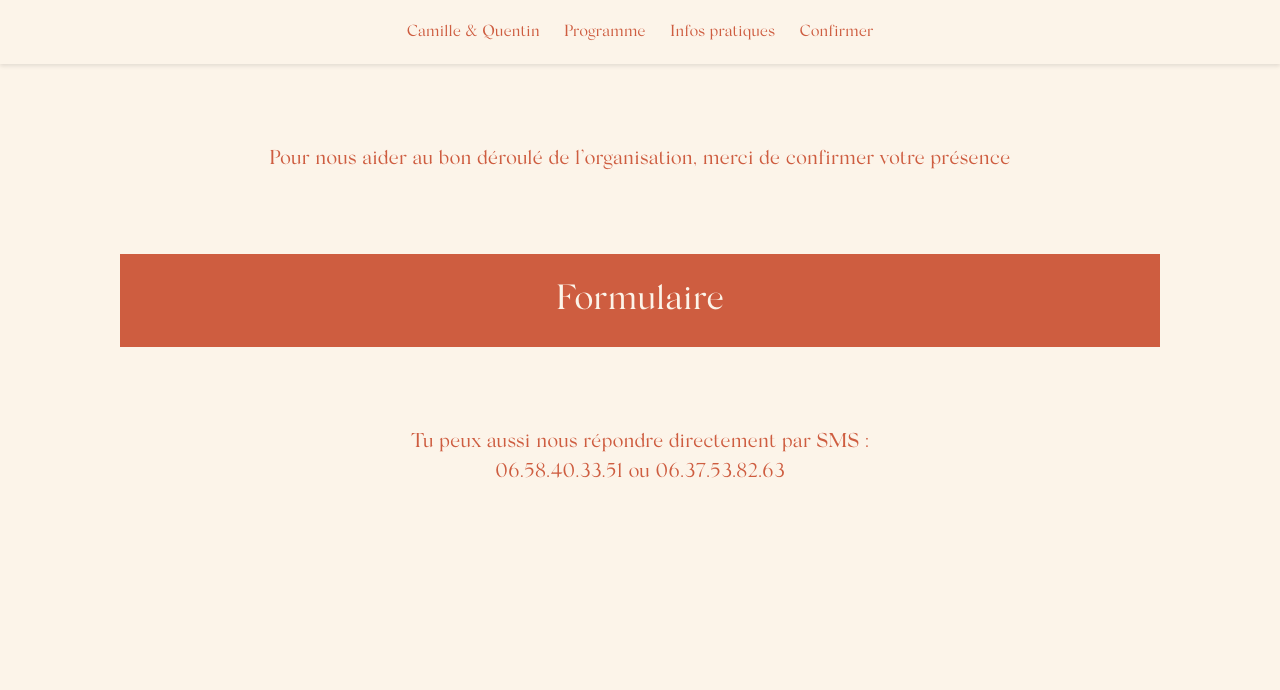
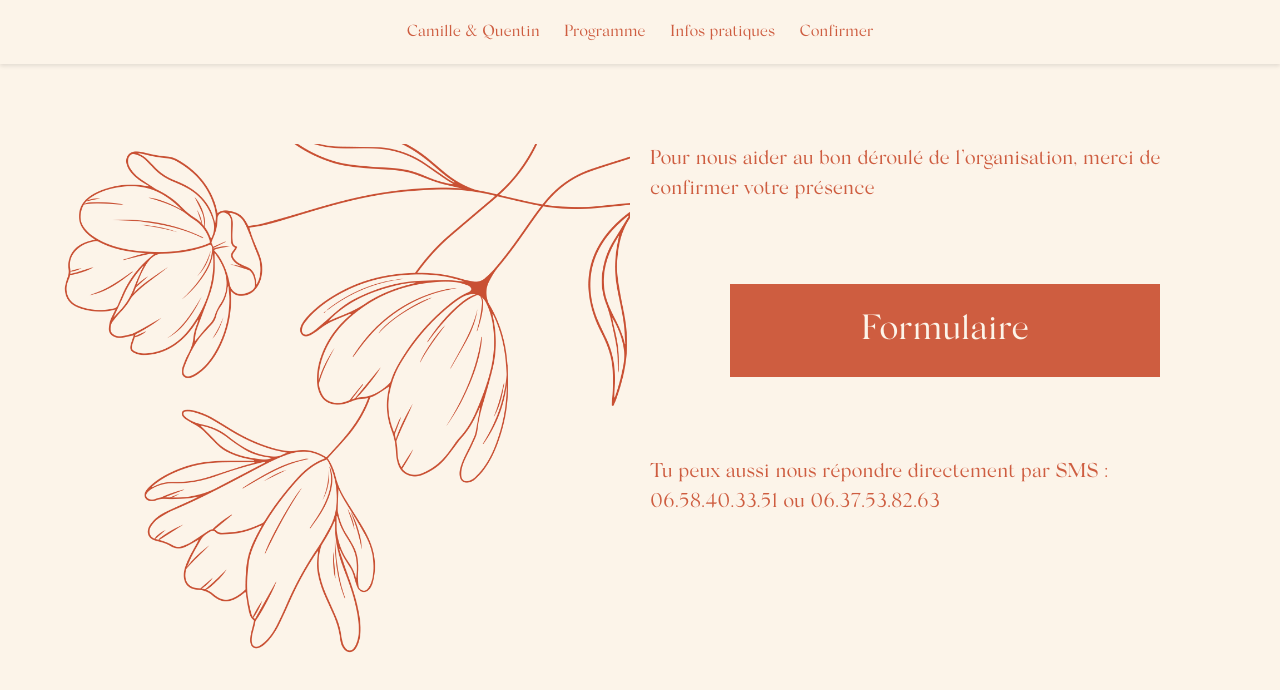
Before and after one commit to quentinchichery/wedding, a plain HTML site: page rsvp.html in a window 1280 px wide. Drawn offline with Linux system fonts and the light colour scheme; a web font is replaced by a local one.

Commit message:
rsvp box

```diff
--- a/rsvp.html
+++ b/rsvp.html
@@ -22,10 +22,12 @@
     </nav>
   </header>
 
-
-
   <section id="rsvp">
     <div class="container">
+	  <div class="content-box">
+      <div class="content-img">
+        <img src="./img/FP colelrction flora 1035-1.png" alt="">
+      </div>
       <div class="content-text-description">
         <p>Pour nous aider au bon déroulé de l’organisation, merci de confirmer votre présence</p>
         <div class="content-grid-border">
@@ -37,9 +39,9 @@
         <p>Tu peux aussi nous répondre directement par SMS :</p>
         <p>06.58.40.33.51 ou 06.37.53.82.63</p>
     </div>
+		</div>
     </div>
   </section>
 
-
   </body>
 </html>
```
